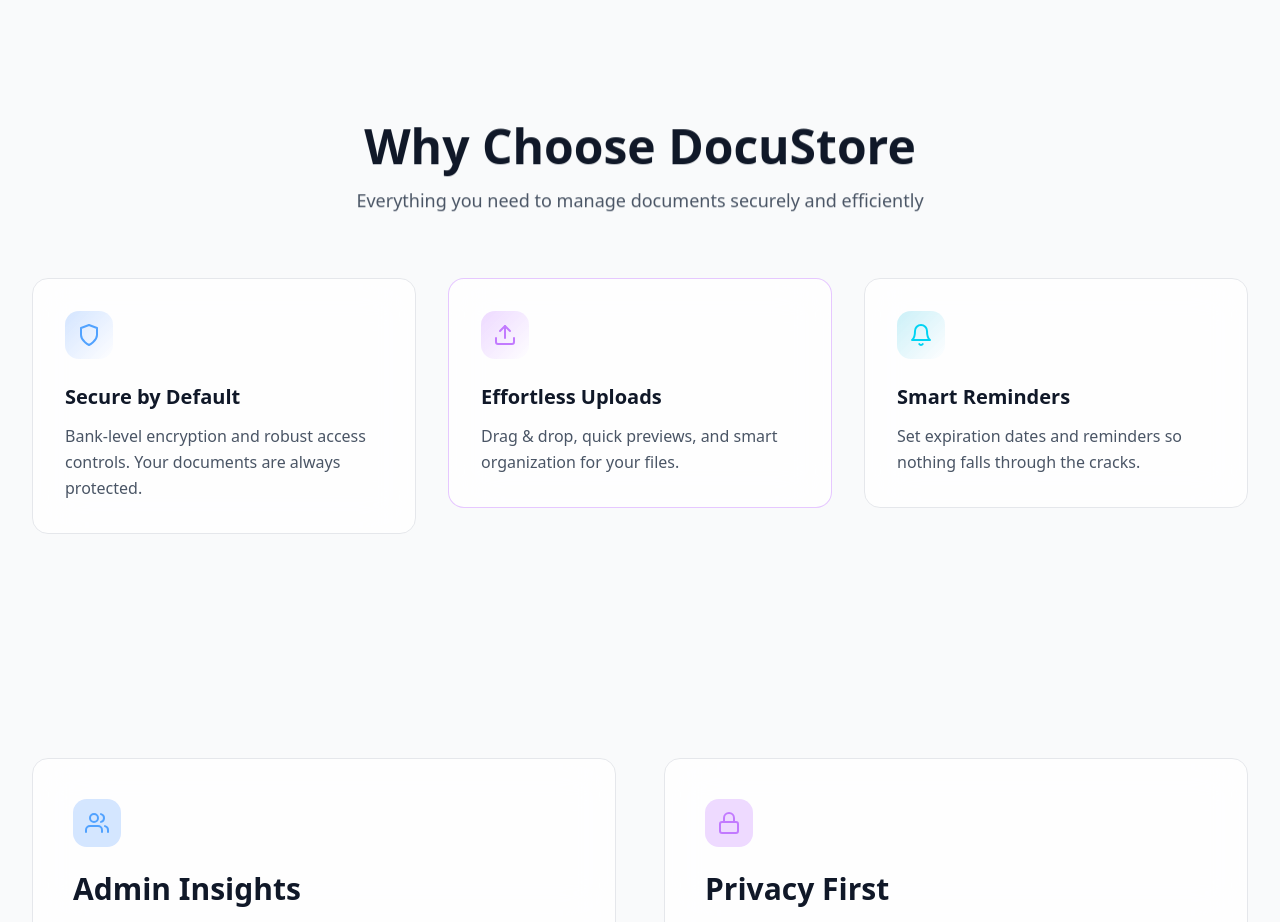
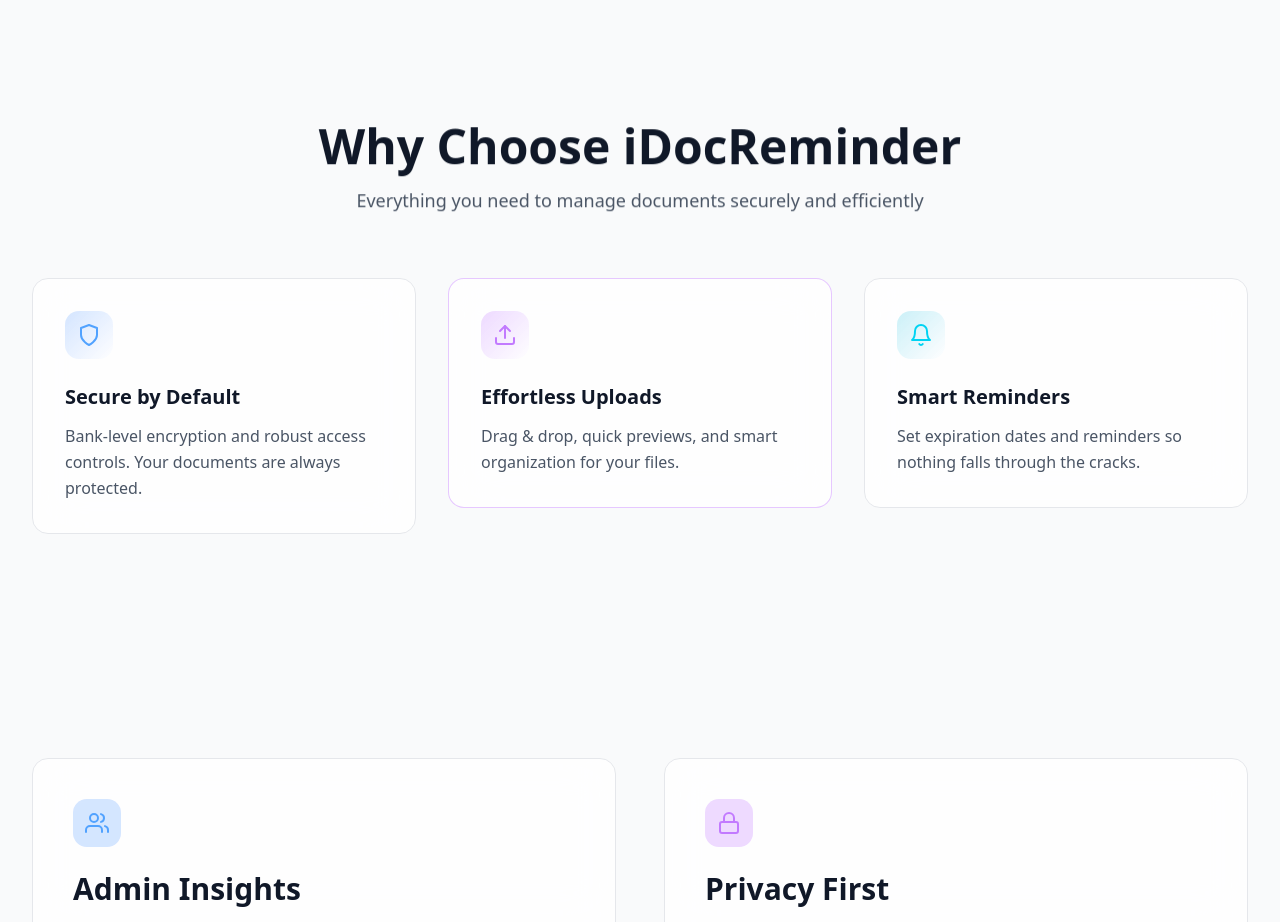
Before and after one commit to ionutpetru4046/my-portal-documents, a Next.js app: page / in a window 1280 px wide. Shown: the part 1420-2342 px from the top of the page. Built offline with nearby package versions, Linux system fonts and the light colour scheme; no server answers.

Commit message:
changing the name to iDocReminder

```diff
--- a/src/app/page.tsx
+++ b/src/app/page.tsx
@@ -301,7 +301,7 @@
           <Reveal animation="fade-up">
             <div className="text-center mb-16">
               <h2 className="text-3xl sm:text-4xl lg:text-5xl font-bold text-gray-900 dark:text-white mb-4 transition-colors">
-                Why Choose DocuStore
+                Why Choose iDocReminder
               </h2>
               <p className="text-gray-600 dark:text-slate-400 text-lg max-w-2xl mx-auto transition-colors">
                 Everything you need to manage documents securely and efficiently
```
